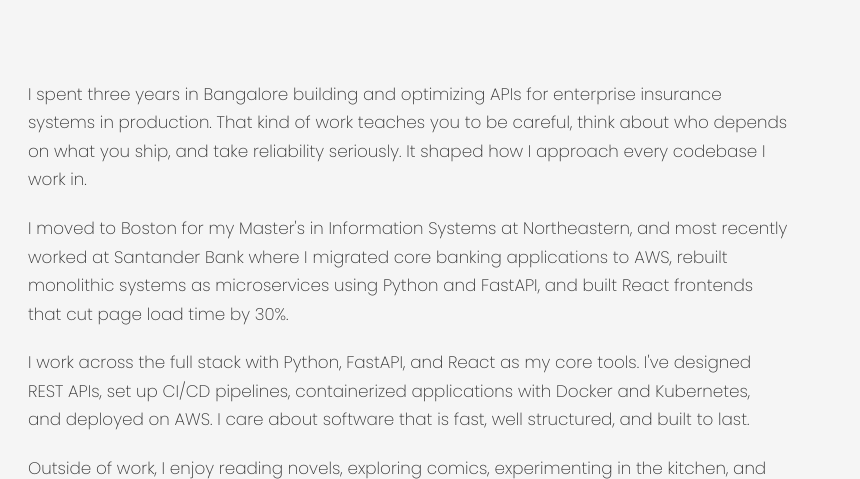
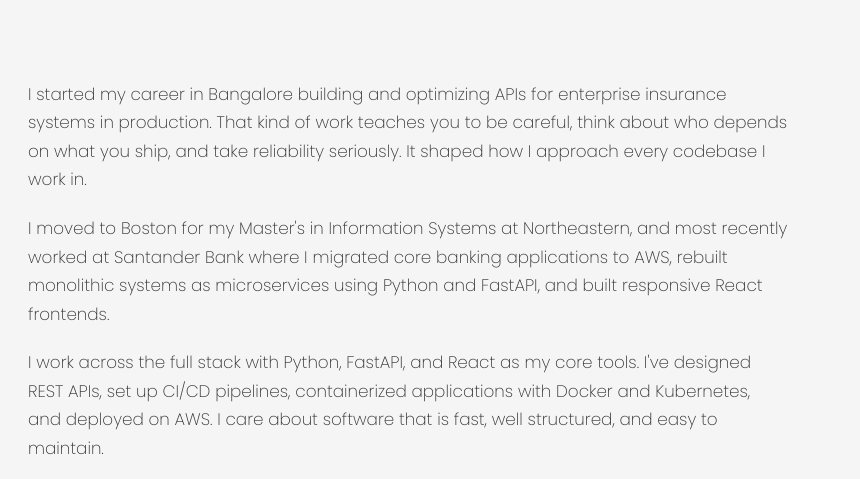
Before and after one commit to Sushma-Kunjangada-Arun/portfolio, a plain HTML site: page index.html in a window 1280 px wide. Shown: the part 753-1232 px from the top of the page, 420-1280 px from the left. Drawn offline with nearby package versions, Linux system fonts and the light colour scheme.

Commit message:
update about me

```diff
--- a/index.html
+++ b/index.html
@@ -143,13 +143,13 @@
         <!-- Right: Text -->
         <div class="about-text">
           <p>
-            I spent three years in Bangalore building and optimizing APIs for enterprise insurance systems in production. That kind of work teaches you to be careful, think about who depends on what you ship, and take reliability seriously. It shaped how I approach every codebase I work in.
+            I started my career in Bangalore building and optimizing APIs for enterprise insurance systems in production. That kind of work teaches you to be careful, think about who depends on what you ship, and take reliability seriously. It shaped how I approach every codebase I work in.
           </p>
           <p>
-            I moved to Boston for my Master's in Information Systems at Northeastern, and most recently worked at Santander Bank where I migrated core banking applications to AWS, rebuilt monolithic systems as microservices using Python and FastAPI, and built React frontends that cut page load time by 30%.
+            I moved to Boston for my Master's in Information Systems at Northeastern, and most recently worked at Santander Bank where I migrated core banking applications to AWS, rebuilt monolithic systems as microservices using Python and FastAPI, and built responsive React frontends.
           </p>
           <p>
-            I work across the full stack with Python, FastAPI, and React as my core tools. I've designed REST APIs, set up CI/CD pipelines, containerized applications with Docker and Kubernetes, and deployed on AWS. I care about software that is fast, well structured, and built to last.
+            I work across the full stack with Python, FastAPI, and React as my core tools. I've designed REST APIs, set up CI/CD pipelines, containerized applications with Docker and Kubernetes, and deployed on AWS. I care about software that is fast, well structured, and easy to maintain.
           </p>
           <p>
             Outside of work, I enjoy reading novels, exploring comics, experimenting in the kitchen, and always have a good series going.
```
